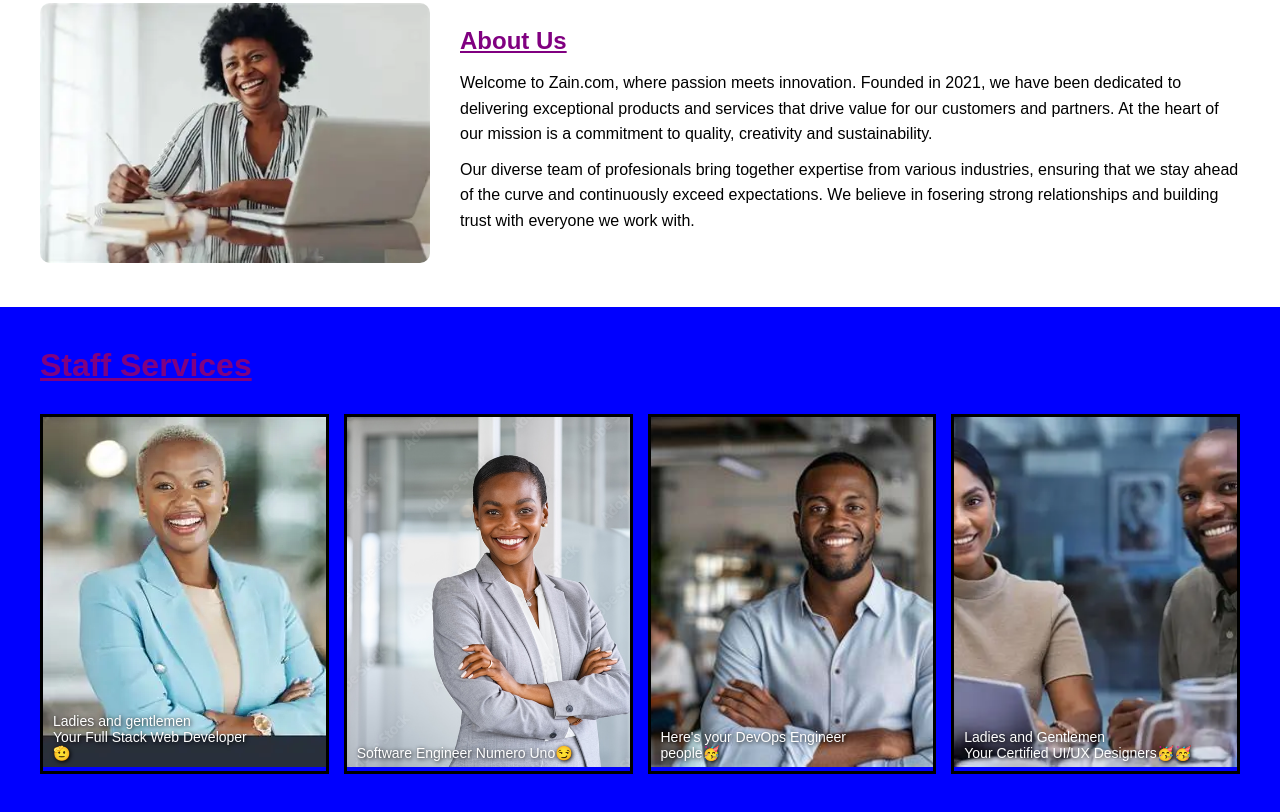
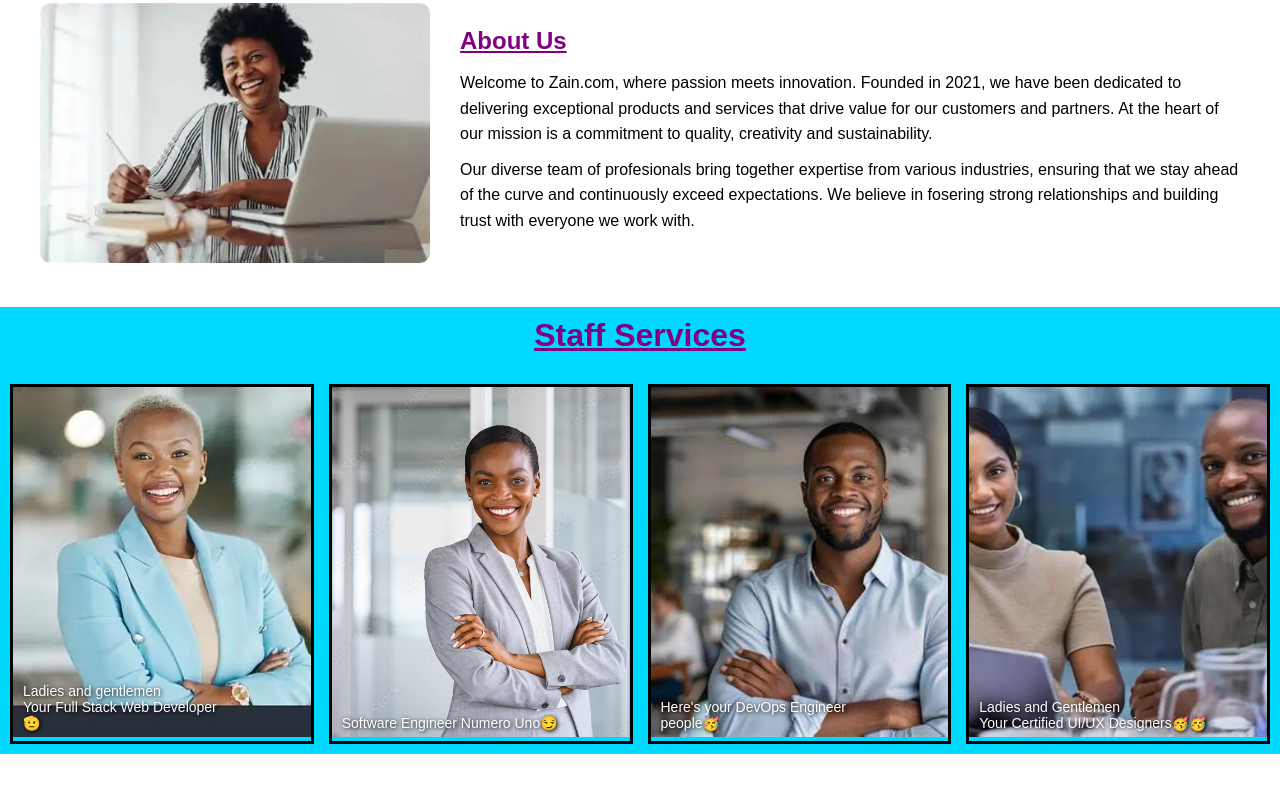
Before and after one commit to zainabhabib2095-art/T4G_Flexbox, a plain HTML site: page index.html in a window 1280 px wide. Shown: the part 1159-1971 px from the top of the page. After the commit the page ends 1913 px from the top, so only its background shows below. Drawn offline with Linux system fonts and the light colour scheme.

Commit message:
adding modified style.css

```diff
--- a/style.css
+++ b/style.css
@@ -87,11 +87,11 @@ background: lightblue;
 /* STAFF SERVICES SECTION */
 
 .staff-services{
-padding: 40px;
-background: blue;
+padding: 10px;
+background: rgb(0, 217, 255);
 }
 .staff-title{
-    text-align; cenyer;
+    text-align: center;
     color: purple;
     font-size: 32px;
 margin-bottom: 30px;
```
